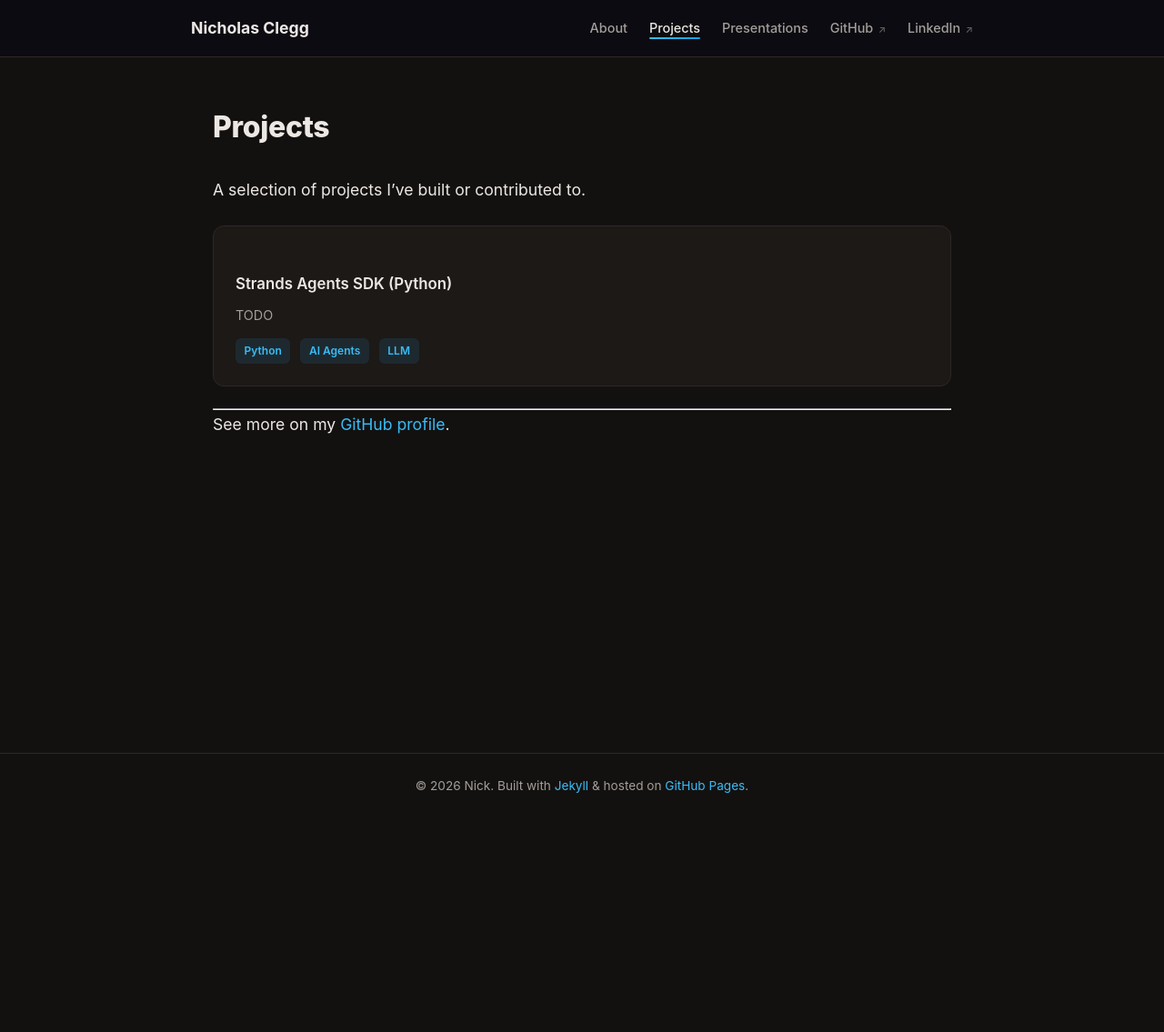
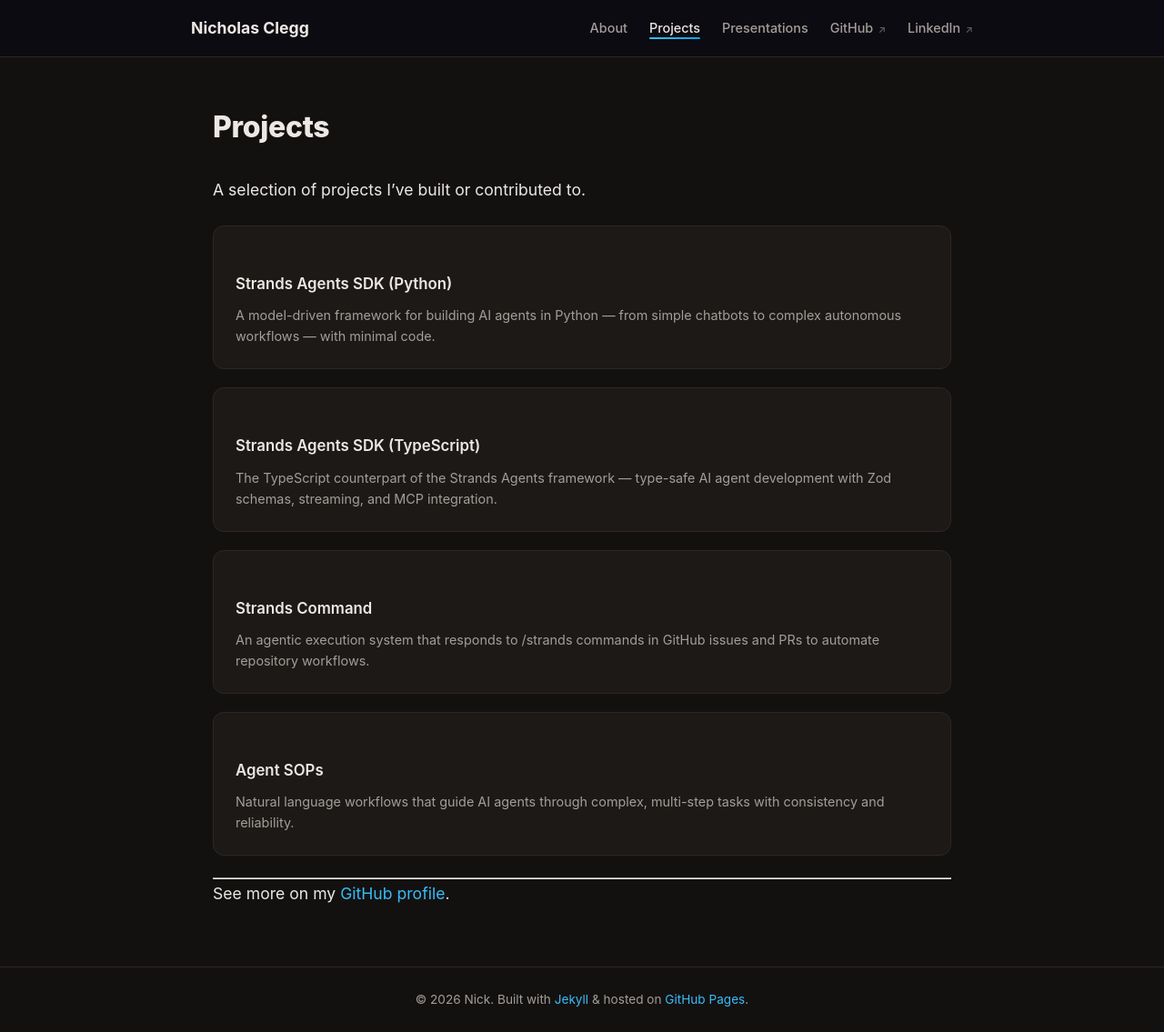
Before and after one commit to Unshure/Unshure.github.io, a Jekyll site: the page built from projects.md, in a window 1280 px wide. Shown: the whole page at 91% size. Built offline with Jekyll 4.4.1, drawn with Linux system fonts in a browser that asks for light colours; before the commit the page ends 900 px from its top, so only the background shows below that.

Commit message:
Update website content

```diff
--- /dev/null
+++ b/_projects/agent-sop.md
@@ -0,0 +1,19 @@
+---
+title: "Agent SOPs"
+position: 4
+layout: project
+description: "Natural language workflows that guide AI agents through complex, multi-step tasks with consistency and reliability."
+links:
+  - label: GitHub
+    url: https://github.com/strands-agents/agent-sop
+---
+
+Agent SOPs (Standard Operating Procedures) are markdown-based instruction sets that transform complex processes into reusable, shareable workflows for AI agents. Using parameterized inputs and RFC 2119 constraint keywords (MUST, SHOULD, MAY), they provide structured guidance that works across different AI systems and teams.
+
+The framework ships with built-in workflows for codebase summarization, prompt-driven development, task generation, TDD-based code assistance, and automated evaluation. It supports multiple deployment modes — as MCP server prompts, Cursor IDE commands, or Anthropic Skills with progressive context disclosure.
+
+My contributions to this project focused on build tooling, release infrastructure, and documentation:
+
+- **Build and test infrastructure** — Set up hatch with testing, linting, and formatting scripts, and updated the release workflow to run tests before publishing to PyPI.
+- **Release pipeline fixes** — Fixed packaging issues (missing `utils` in the wheel) and added proper permissions to the PyPI publish workflow.
+- **CLI documentation** — Updated the README to clarify how to target MCP prompts across different CLI tools like Claude Code.
--- /dev/null
+++ b/_projects/strands-agents-sdk-typescript.md
@@ -0,0 +1,35 @@
+---
+title: "Strands Agents SDK (TypeScript)"
+position: 2
+layout: project
+description: "The TypeScript counterpart of the Strands Agents framework — type-safe AI agent development with Zod schemas, streaming, and MCP integration."
+links:
+  - label: GitHub
+    url: https://github.com/strands-agents/sdk-typescript
+---
+
+Strands Agents for TypeScript brings the same model-driven agent framework to the Node.js ecosystem. It provides type-safe tool definitions using Zod schemas, real-time response streaming, and flexible conversation management strategies. Built for Node.js 20+, it supports Amazon Bedrock and OpenAI as model providers with an extensible architecture for custom providers.
+
+I was the tech lead for this project — I helped write the initial proposal for the TypeScript SDK and led a team of engineers to design, build, and deliver it for the AWS re:Invent 2025 conference launch. I also bootstrapped the repository using an agentic development system I built, which automated task creation, implementation, and review through GitHub Actions.
+
+Features I shipped directly or through the agent-tasks system:
+
+### Core SDK Foundation
+
+Set up the TypeScript project structure, base model provider interface, AWS Bedrock provider implementation, streaming event aggregation, tool registry, and message/content block type system.
+
+### Multimodal Content
+
+Implemented ImageBlock, VideoBlock, and DocumentBlock content types with support for bytes, S3 locations, URLs, and file IDs across Bedrock and OpenAI providers. Also added GuardContentBlock for guardrail evaluation.
+
+### Event and Hook System
+
+Led a multi-phase initiative to consolidate hook events and stream events into a unified system, adding tool lifecycle events and centralizing hook invocations.
+
+### Testing Infrastructure
+
+Built parameterized integration tests across Bedrock and OpenAI, browser-based testing with Playwright, and comprehensive MCP integration tests covering stdio and HTTP transports.
+
+### Developer Tooling
+
+Built an HTTP request tool, made tool input schemas optional, added a PR review agent triggered by `/strands review`, and generalized model configuration across providers.
--- a/_projects/strands-agents-sdk.md
+++ b/_projects/strands-agents-sdk.md
@@ -1,14 +1,33 @@
 ---
 title: "Strands Agents SDK (Python)"
+position: 1
 layout: project
-description: "TODO"
+description: "A model-driven framework for building AI agents in Python — from simple chatbots to complex autonomous workflows — with minimal code."
 links:
   - label: GitHub
     url: https://github.com/strands-agents/sdk-python
-tags:
-  - Python
-  - AI Agents
-  - LLM
 ---
 
-TODO
+Strands Agents is a Python SDK that takes a model-driven approach to building AI agents. It provides the orchestration layer connecting language models, tools, and user interactions so you can go from idea to working agent in just a few lines of code. The SDK supports multiple model providers including Amazon Bedrock, Anthropic, OpenAI, Google Gemini, and Ollama.
+
+I'm a core contributor to this project with 40+ merged PRs spanning major features, bug fixes, and infrastructure.
+
+### Conversation Manager
+
+Designed the conversation manager interface early in the project to allow flexible context window strategies. Implemented the initial sliding window conversation manager and later helped shepherd a community-contributed summarization manager into the project.
+
+### Development Tenets
+
+Defined the development tenets for the project, establishing the guiding principles for contributors and maintainers.
+
+### Structured Output
+
+Helped introduce and flesh out structured output as a feature, enabling agents to return typed, schema-validated responses.
+
+### Agent State
+
+Created the AgentState class for tracking stateful information outside of model context, laying the groundwork for session persistence.
+
+### Session Persistence
+
+Designed and implemented the session management system for persisting agent state, messages, and conversation history across invocations, with pluggable storage backends for local filesystems and S3.
--- /dev/null
+++ b/_projects/strands-command.md
@@ -0,0 +1,21 @@
+---
+title: "Strands Command"
+position: 3
+layout: project
+description: "An agentic execution system that responds to /strands commands in GitHub issues and PRs to automate repository workflows."
+links:
+  - label: GitHub
+    url: https://github.com/strands-agents/devtools/tree/main/strands-command
+---
+
+Strands Command is an agentic execution system that brings AI-powered automation directly into GitHub workflows. When users leave `/strands` commands in issue or PR comments, the system triggers specialized agents to perform tasks like implementing features, refining requirements, or generating release notes.
+
+The system operates through a multi-stage GitHub Actions workflow with security built in — read and write operations are isolated in separate jobs, and AWS credentials are temporary and time-limited through OIDC authentication.
+
+I created this project by extracting the GitHub agents from the TypeScript SDK into a standalone, reusable repository for the broader Strands organization. My contributions include:
+
+- **Reusable action architecture** — Simplified the workflow into three composable GitHub Actions (parse-input, agent-runner, finalize) that any repo can adopt without repo-specific setup.
+- **Artifact-based data passing** — Replaced output plumbing between workflow steps with artifact uploads, keeping orchestrating workflows simpler.
+- **Reviewer SOP** — Added a code review SOP and updated the release notes SOP for consistency across repos.
+- **Auth action** — Built a shared authentication action for reuse across the Strands GitHub organization.
+- **Conditional finalize step** — Added conditional execution logic so the finalize step handles edge cases cleanly.
--- a/assets/css/style-dusk.css
+++ b/assets/css/style-dusk.css
@@ -298,8 +298,8 @@ a.presentation-card {
 
 /* === Project Grid === */
 .project-grid {
-  display: grid;
-  grid-template-columns: repeat(auto-fit, minmax(280px, 1fr));
+  display: flex;
+  flex-direction: column;
   gap: 1.25rem;
   margin: 1.5rem 0;
 }
@@ -328,17 +328,7 @@ a.project-card {
   font-size: 0.9rem;
   color: var(--color-text-muted);
   line-height: 1.6;
-  margin-bottom: 0.75rem;
-}
-.tag {
-  display: inline-block;
-  background: rgba(56, 189, 248, 0.1);
-  color: var(--color-accent);
-  font-size: 0.75rem;
-  font-weight: 600;
-  padding: 0.2rem 0.6rem;
-  border-radius: 6px;
-  margin-right: 0.4rem;
+  margin-bottom: 0;
 }
 
 /* === Project Detail === */
@@ -350,9 +340,6 @@ a.project-card {
 }
 .project-detail .back-link:hover {
   color: var(--color-accent);
-}
-.project-tags {
-  margin-bottom: 1.5rem;
 }
 .project-links {
   list-style: none;
--- a/projects.md
+++ b/projects.md
@@ -7,13 +7,11 @@ permalink: /projects/
 A selection of projects I've built or contributed to.
 
 <div class="project-grid">
-{% for project in site.projects %}
+{% assign sorted_projects = site.projects | sort: "position" %}
+{% for project in sorted_projects %}
   <a href="{{ project.url | relative_url }}" class="project-card">
     <h3>{{ project.title }}</h3>
     <p>{{ project.description }}</p>
-    {% for tag in project.tags %}
-      <span class="tag">{{ tag }}</span>
-    {% endfor %}
   </a>
 {% endfor %}
 </div>
```
Also changed, not shown: _layouts/project.html (+0 -8 lines), index.md (+2 -2 lines).
